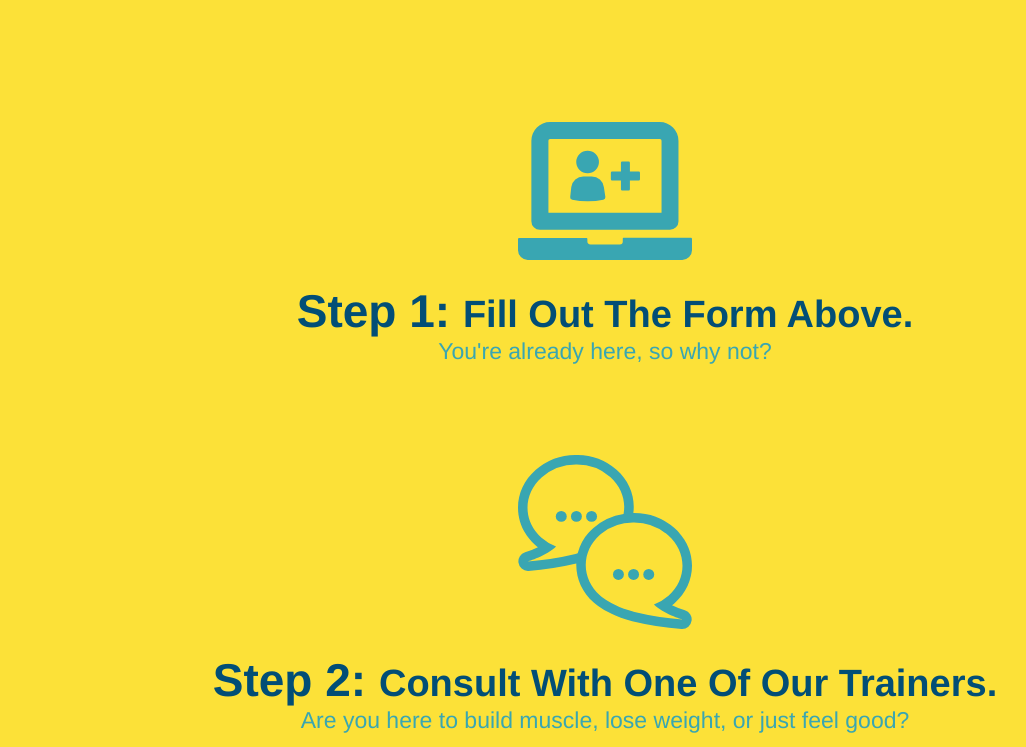
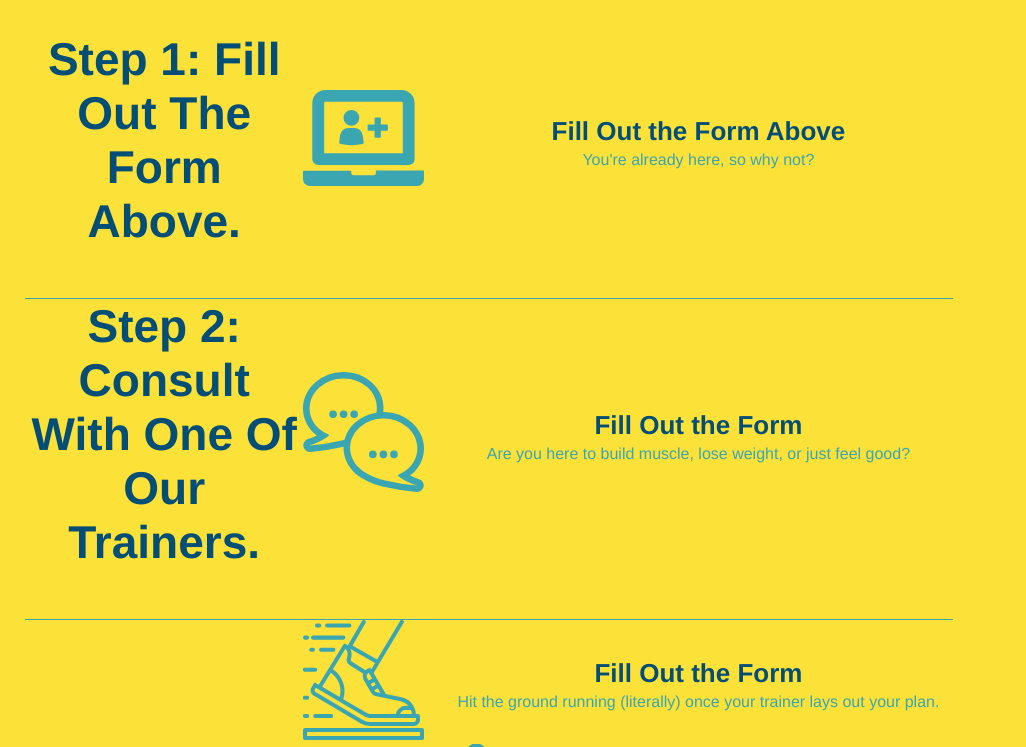
Before and after one commit to aflemings95/run-buddy-2, a plain HTML site: page index.html in a window 1280 px wide. Shown: the part 1246-1993 px from the top of the page, without its empty margins (35-1061 px from the left). Drawn offline with Linux system fonts and the light colour scheme.

Commit message:
add flexbox to the steps

```diff
--- a/assets/css/style.css
+++ b/assets/css/style.css
@@ -158,33 +158,57 @@ section {
   text-align: center;
 }
 
+.step {
+  margin 50px auto;
+  padding-bottom: 50px;
+  width: 80%;
+  border-bottom: 1px solid #39a6b2;
+  display: flex;
+  flex-wrap: wrap;
+  align-items: center;
+  justify-content: space-between;
+}
+
 .steps {
   text-align: center;
   background: #fce138;
 }
 
-.steps div {
-  margin-bottom: 80px;
+.step h3 {
+  color: #024e76;
+  font-size: 46px;
+  flex: 1 30%;
 }
 
-.steps img {
-  width: 15%;
-  margin: 10px 0;
+.step-info{
+  flex: 2 70%;
+  display: flex;
+  flex-wrap: wrap;
+  align-items: center;
 }
 
-.steps h3 {
-  color: #024e76;
-  font-size: 46px;
-  margin-top: 10px;
+.step-img {
+  flex: 1 12%;
+  margin-right: 20px;
 }
 
-.steps p {
-  color: #39a6b2;
-  font-size: 23px;
+.step-text{
+  flex: 12;
 }
 
-.steps span {
-  font-size: 38px;
+.steps-text p {
+  color: #39a6b2;
+  font-size: 18px;
+}
+
+.step-img img {
+  max-width: 100%;
+}
+
+.step-text h4{
+  font-size: 26px;
+  line-height: 1.5;
+  color: #024e76;
 }
 
 .section-title {
--- a/index.html
+++ b/index.html
@@ -98,25 +98,52 @@
           What You Do
         </h2>
       </div>
+
       <div>
+        <div class="step">
+          <h3>Step 1: <span>Fill Out The Form Above.</span></h3>
+          <div class="step-info">
+            <div class="step-img">
               <img src="./assets/images/step-1.svg" alt="" />
-        <h3>Step 1: <span>Fill Out The Form Above.</span></h3>
+            </div>
+            <div class="step-text">
+            <h4> Fill Out the Form Above</h4>
               <p>You're already here, so why not?</p>
             </div>
+          </div>
+        </div>
       <div>
+        <div class="step">
+          <h3>Step 2: <span>Consult With One Of Our Trainers.</span></h3>
+          <div class="step-info">
+            <div class="step-img">
               <img src="./assets/images/step-2.svg" alt="" />
-        <h3>Step 2: <span>Consult With One Of Our Trainers.</span></h3>
+            </div>
+            <div class="step-text">
+              <h4> Fill Out the Form</h4>
               <p>Are you here to build muscle, lose weight, or just feel good?</p>
             </div>
+          </div>
+        </div>
+
       <div>
+        <div class="step">
+          <h3>Step 3: <span>Get Running.</span></h3>
+          <div class="step-info">
+            <div class="step-img">
               <img src="./assets/images/step-3.svg" alt="" />
-        <h3>Step 3: <span>Get Running.</span></h3>
+            </div>
+            <div class="step-text">
+              <h4> Fill Out the Form</h4>
               <p>Hit the ground running (literally) once your trainer lays out your plan.</p>
             </div>
             <div>
+            </div>
         <img src="./assets/images/step-4.svg" alt="" />
         <h3>Step 4: <span>See Results.</span></h3>
         <p>Bi-weekly checkins with your trainer will keep you focused</p>
+      </div>
+    </div>
   </div>
     </section>
     <!-- "what you do" end -->
```
Lines whose indentation alone changed are shown as unchanged.
